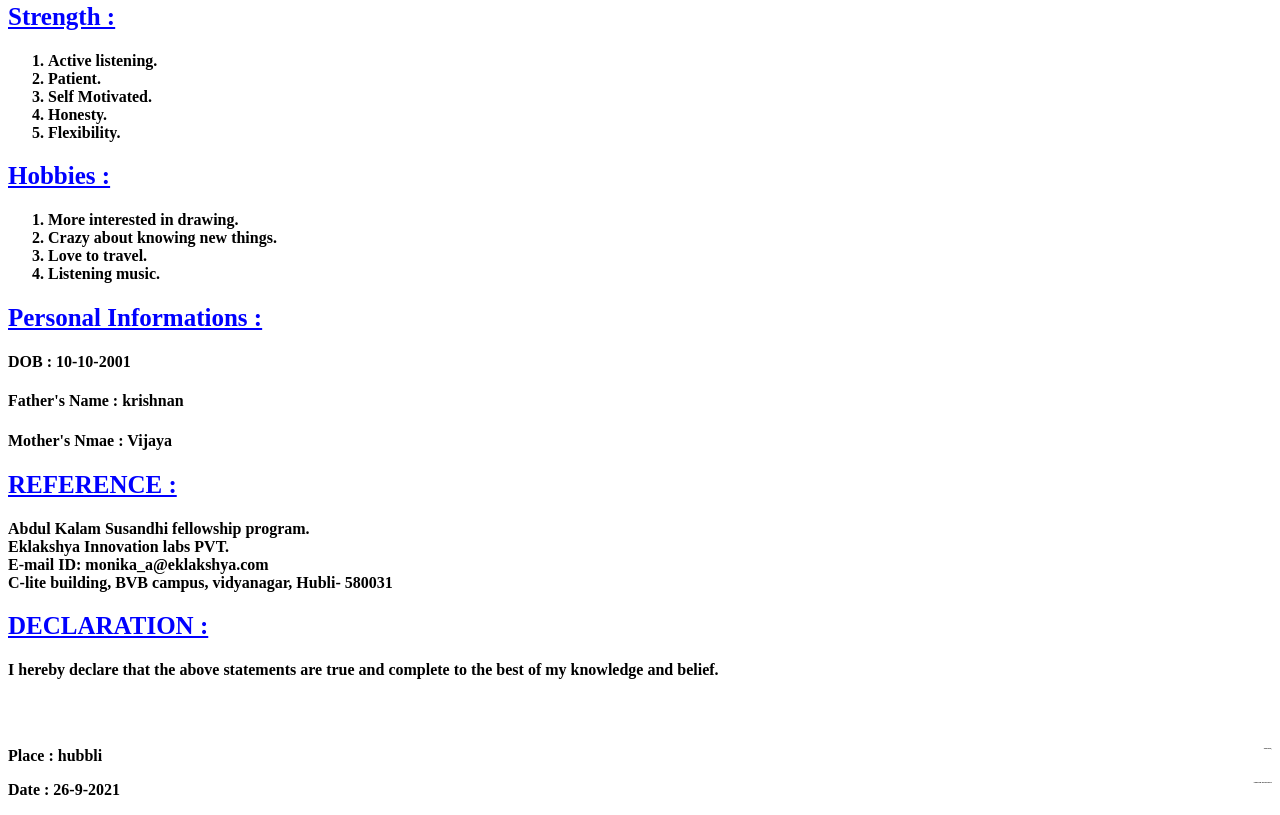
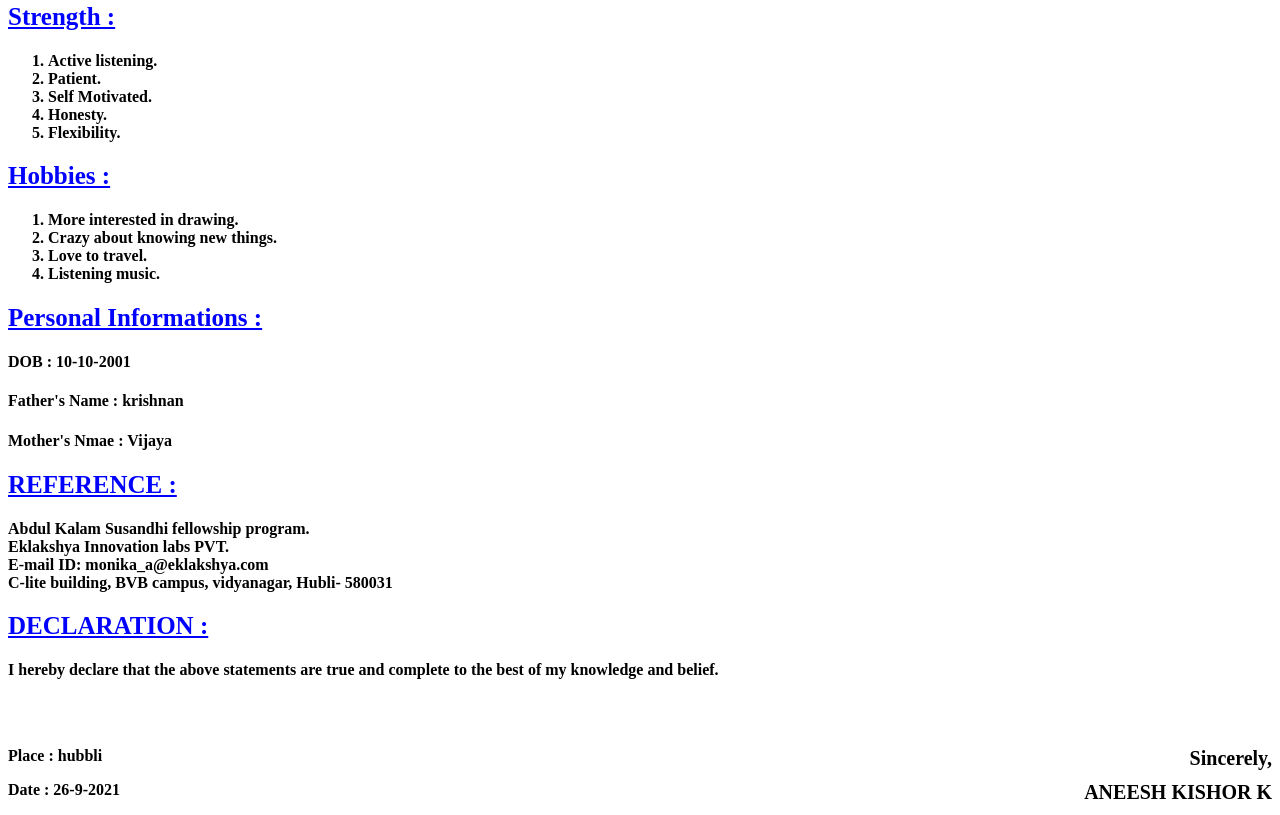
Before and after one commit to aneeshkishor/Resume, a plain HTML site: page index.html in a window 1280 px wide. Shown: the part 1053-1868 px from the top of the page. Drawn offline with Linux system fonts and the light colour scheme.

Commit message:
Update index.html

```diff
--- a/index.html
+++ b/index.html
@@ -123,13 +123,13 @@ Digital electronics, Aptitude, Circuit theory, C programming and Basic Linux com
 
             <p style="text-align:left;">
                 Place : hubbli
-                 <span style="float:right; font-size:2px" >
+                 <span style="float:right; font-size:20px" >
                    Sincerely,
                 </span>
             </p>
             <p style="text-align:left;">
                 Date : 26-9-2021
-                 <span style="float:right; font-size:2px" >
+                 <span style="float:right; font-size:20px" >
                 ANEESH KISHOR K
                 </span>
             </p>
```
